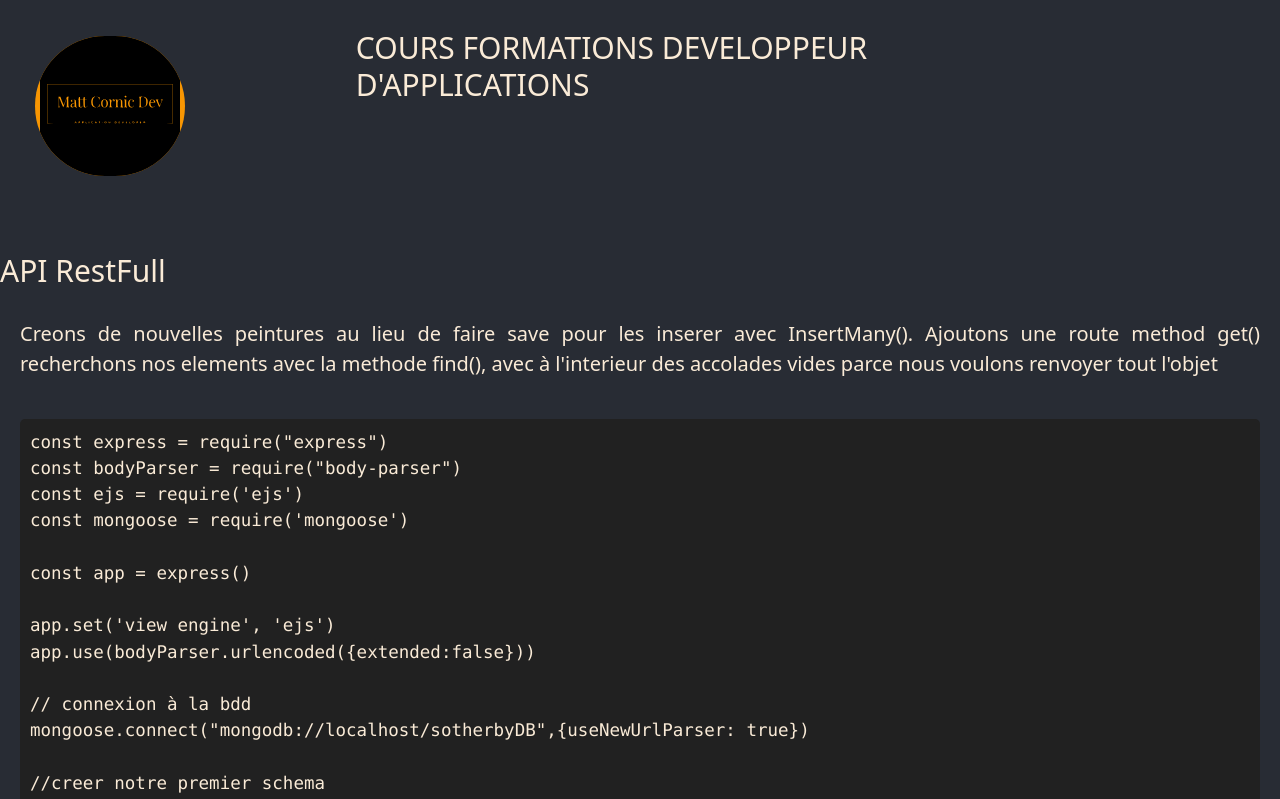
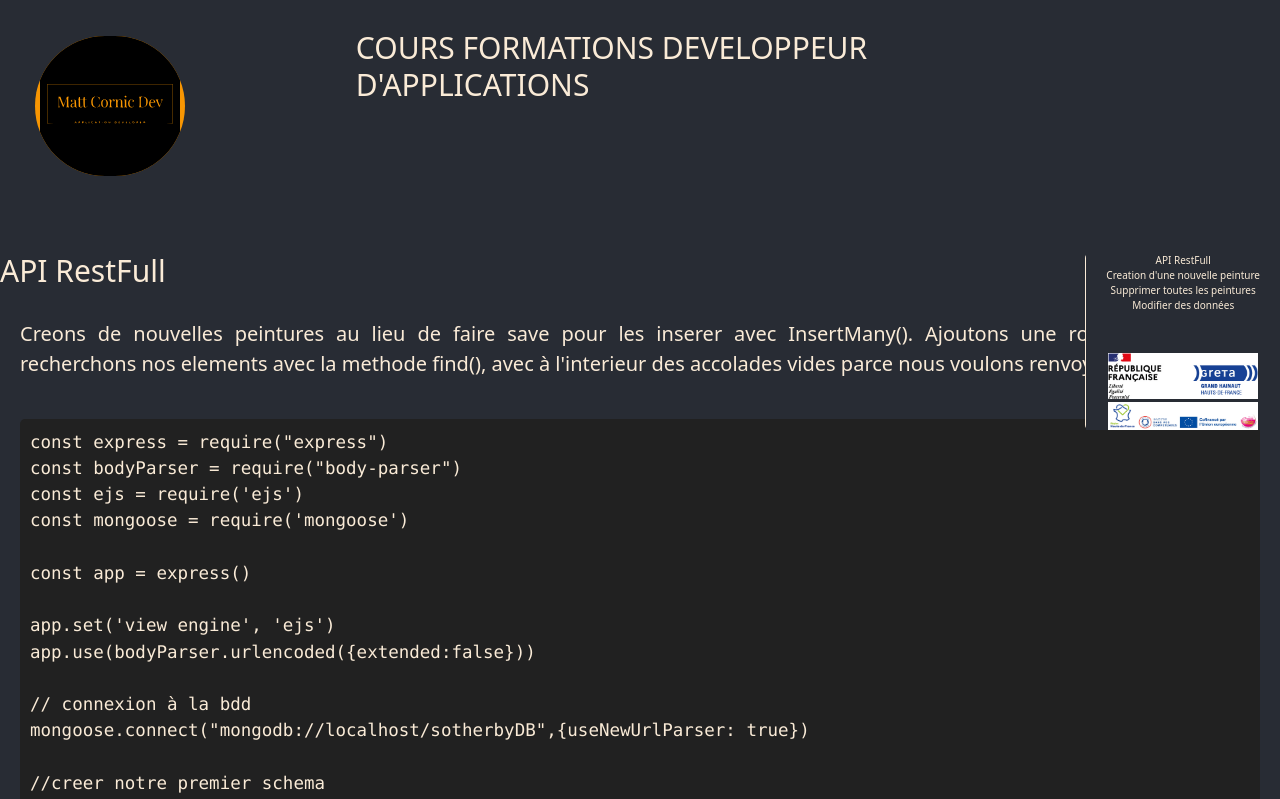
Before and after one commit to MattCornicDev/cours_formation, a React (Create React App) app: page /ApiRestFull in a window 1280 px wide. Shown: the top 799 px of the page. Built offline with nearby package versions, Linux system fonts and the light colour scheme.

Commit message:
Ajout sommaire et logo dans api RestFull

```diff
--- a/src/pages/ApiRestFull.jsx
+++ b/src/pages/ApiRestFull.jsx
@@ -6,7 +6,23 @@
     return (
         <>
             <Navbar />
-            <h1>API RestFull</h1>
+            <nav className='nav flex-column navbar-expand-md' >
+
+                <a href="#api">API RestFull</a>
+                <a href="#creation_nouvelle_peinture">Creation d'une nouvelle peinture</a>
+                <a href="#supprimer_tout">Supprimer toutes les peintures</a>
+                <a href="#modifier">Modifier des données</a>
+
+
+
+                <div className='d-inline'>
+                    <img className='logo_donneur_ordre' src={process.env.PUBLIC_URL + "/Logo-GRETA-Grand-Hainaut-500.jpg"} alt="logo du greta" width="150px" /></div>
+                <div className='d-inline'>
+                    <img className='logo_partenaires' src={process.env.PUBLIC_URL + "/logo_partenaires.png"} alt="logo des partenaires financiers" width="150px" />
+                </div>
+            </nav >
+            <h1 id="api">API RestFull</h1>
+
 
             <p>Creons de nouvelles peintures au lieu de faire save pour les inserer avec InsertMany(). Ajoutons une route method get() recherchons nos elements avec la methode find(), avec à l'interieur des accolades vides parce nous voulons renvoyer tout l'objet</p>
             <pre>
@@ -80,7 +96,7 @@
             </pre>
             <p>Une fois <code>nodemon server</code> on verfie si dans la bdd sotheby est bien enregistrer. <code>mongosh</code> puis <code>show dbs</code> puis <code>use sotheby</code> puis <code>show collections</code> puis <code>db.paintingsolds.find()</code></p>
 
-            <h2>Creation d'une nouvelle peinture</h2>
+            <h2 id='creation_nouvelle_peinture'>Creation d'une nouvelle peinture</h2>
 
             <p>Ajoutons pour cela une methode post, plutot que d'utiliser un formulaire on va utiliser Postman.</p>
             <pre>
@@ -142,7 +158,7 @@
                 <p>On a bien enregisté notre nouvelle objet. Pour verifier dans mongodb tapons <code>db.paintingsolds.find()</code> et nous avons bien notre tableau "Cene" enregistré</p>
             </p>
 
-            <h2>Supprimer toute les peinturees</h2>
+            <h2 id='supprimer_tout'>Supprimer toute les peinturees</h2>
 
             <p>Pour supprimer nos peintures nous allons utiliser la methode delete</p>
             <pre>
@@ -207,7 +223,7 @@
             <p>notre base de donnée est vide decommenter l'insertion pour remettre ce que nous avons effacer. <br />
                 ensuite dans l'url entrer cett adresse http://localhost:3000/painting/La%20Jonconde le %20 est le code ASCII pour espace La Jonconde est le name</p>
 
-            <h2>Modifier des données</h2>
+            <h2 id='modifier'>Modifier des données</h2>
 
             <p>Le PUT et le PATCH font quasiement la même chose. Le PUT remplace un document alors que le PATCH remplace uniquement le champ</p>
 
```
